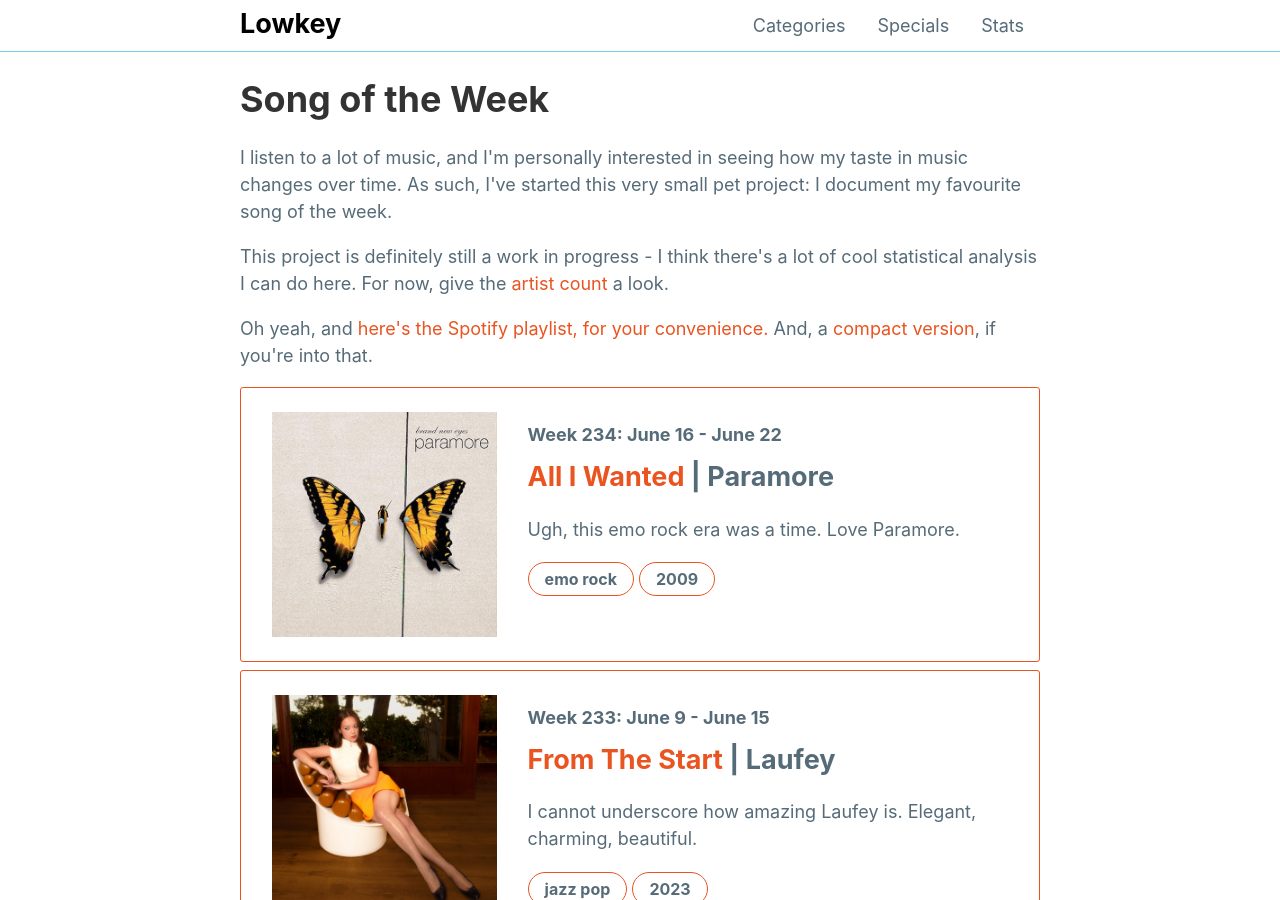
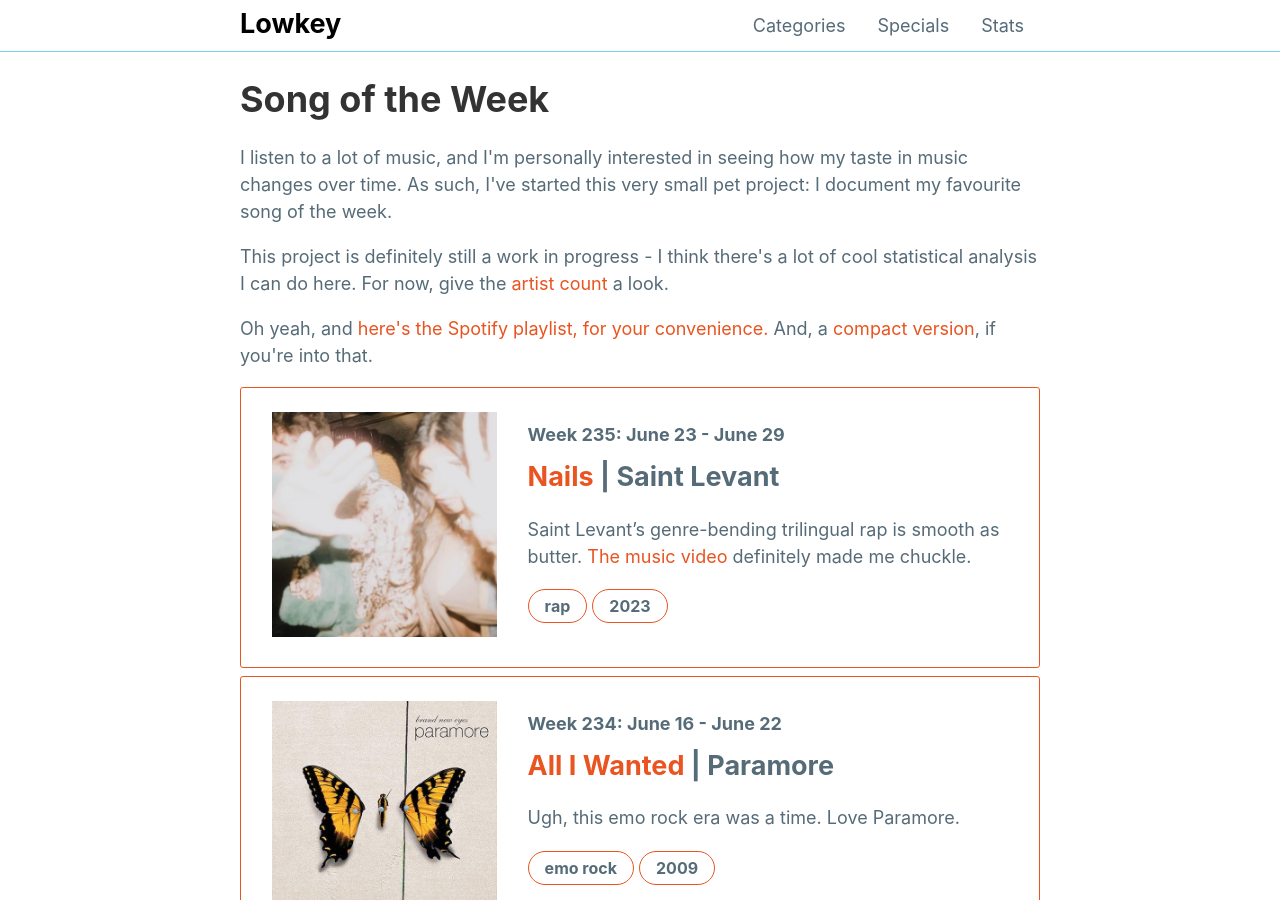
Before and after one commit to mattxwang/lowkey, a Jekyll site: the page built from stats/song-of-the-week.html, in a window 1280 px wide and 900 px high. Built offline with Jekyll 4.4.1, drawn with Linux system fonts in a browser that asks for light colours; comment, search, counter and statistics services are not loaded.

Commit message:
how immature

```diff
--- a/_data/sotw.yml
+++ b/_data/sotw.yml
@@ -2627,3 +2627,13 @@ week234:
   genre: "emo rock"
   year: 2009
   blurb: Ugh, this emo rock era was a time. Love Paramore.
+week235:
+  week: "Week 235: June 23 - June 29"
+  title: "Nails"
+  artists:
+  - "Saint Levant"
+  album: "Nails"
+  album_art: "nails.jpeg"
+  genre: "rap"
+  year: 2023
+  blurb: Saint Levant's genre-bending trilingual rap is smooth as butter. [The music video](https://www.youtube.com/watch?v=J7e70aw_x_E) definitely made me chuckle.
```
Also changed, not shown: img/albums/nails.jpeg (added).
